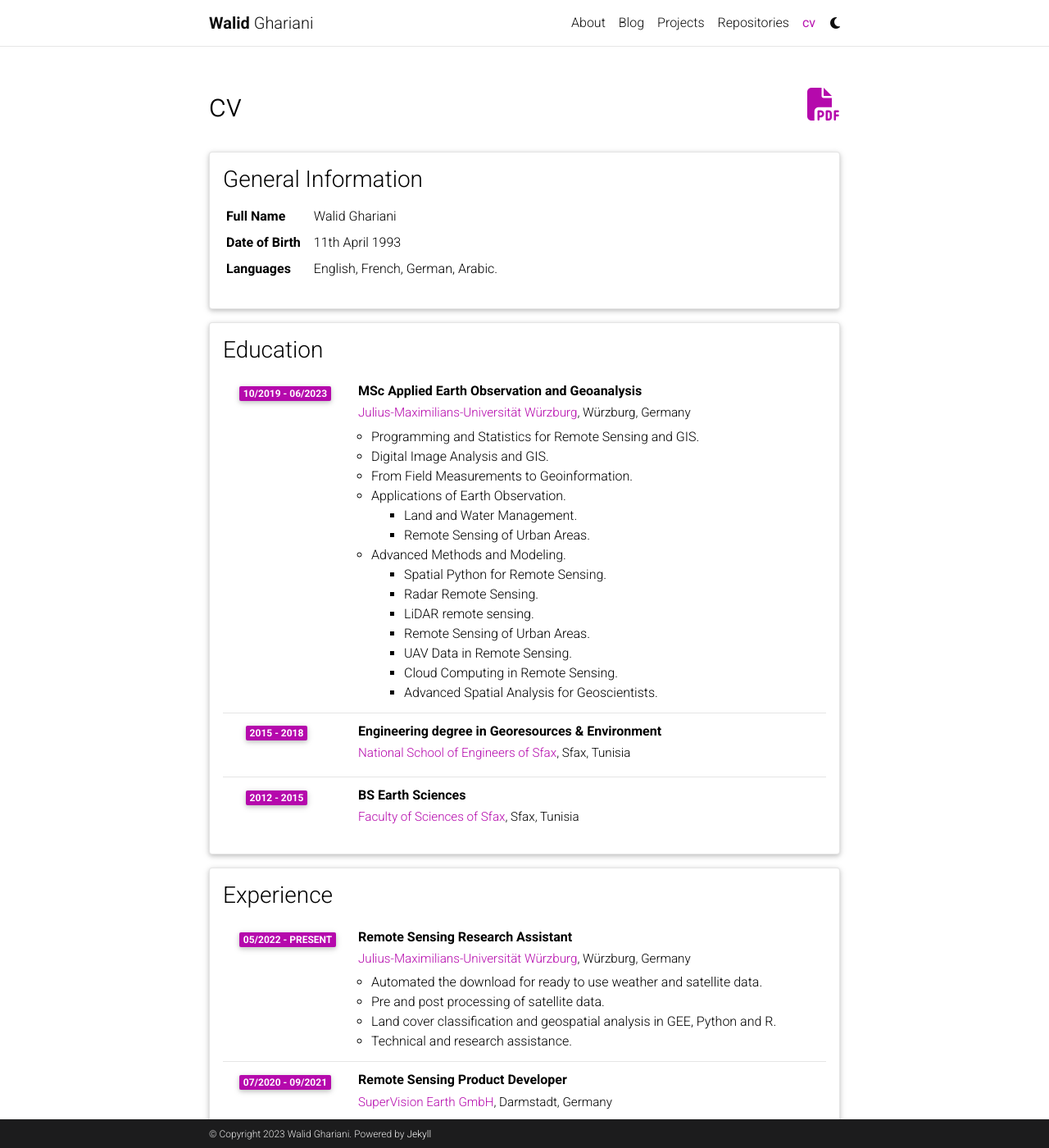
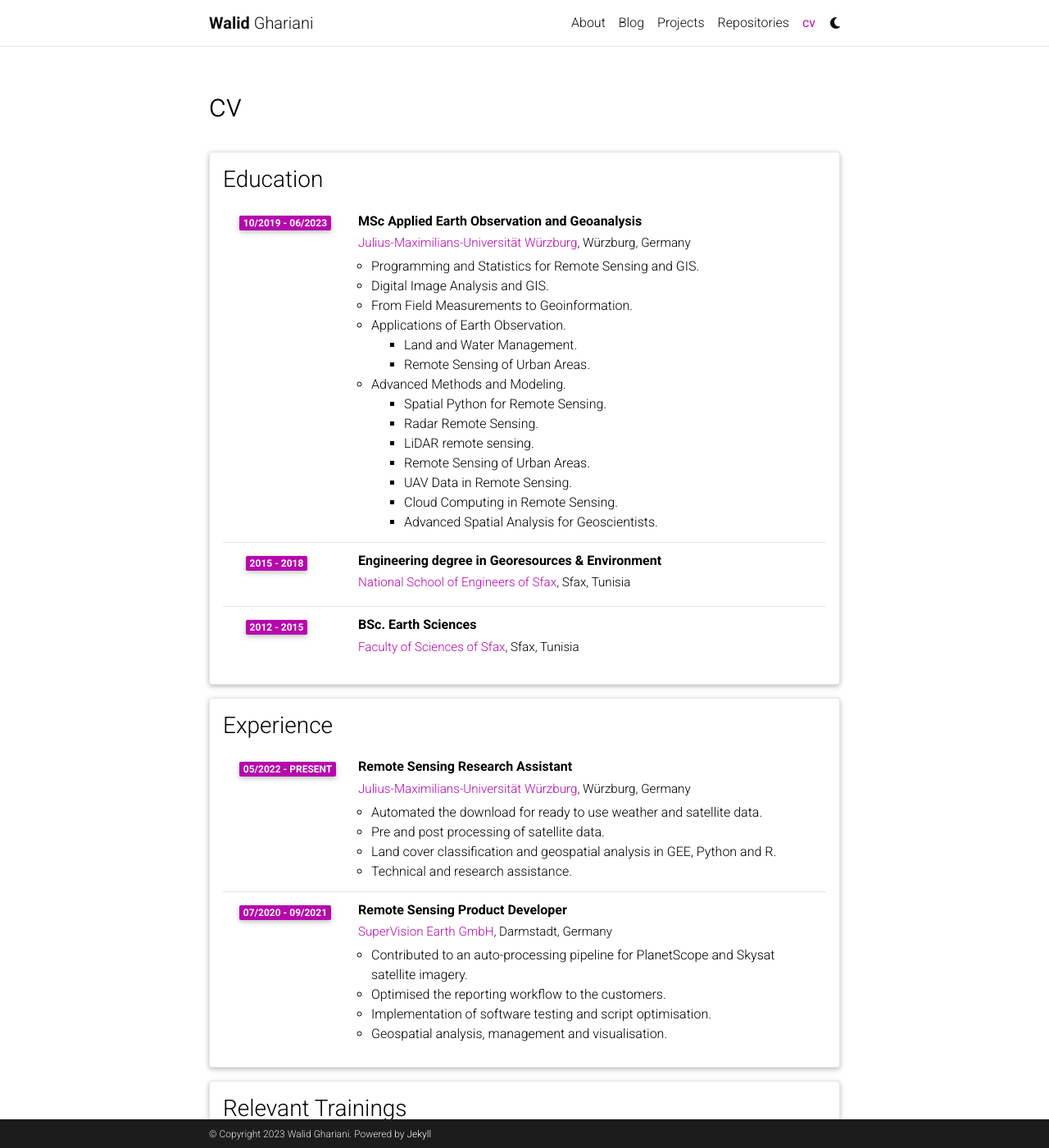
Before and after one commit to WalidGharianiEAGLE/walidgharianieagle.github.io, a Jekyll site: the page built from _pages/cv.md, in a window 1280 px wide and 1400 px high. Shown: the whole window at 82% size. Built offline with Jekyll 4.4.1, drawn with Linux system fonts in a browser that asks for light colours; comment, search, counter and statistics services are not loaded; a style sheet for code colours, icons or effects is not loaded; some of the changed text lies outside the part shown.

Commit message:
Updated the cv

```diff
--- a/_data/cv.yml
+++ b/_data/cv.yml
@@ -1,12 +1,3 @@
-- title: General Information
-  type: map
-  contents:
-    - name: Full Name
-      value: Walid Ghariani
-    - name: Date of Birth
-      value: 11th April 1993
-    - name: Languages
-      value: English, French, German, Arabic.
 - title: Education
   type: time_table
   contents:
@@ -34,7 +25,7 @@
     - title: Engineering degree in Georesources & Environment
       institution: <a href="http://www.enis.rnu.tn">National School of Engineers of Sfax</a>, Sfax, Tunisia
       year:  2015 - 2018
-    - title: BS Earth Sciences
+    - title: BSc. Earth Sciences
       institution: <a href="http://www.fss.rnu.tn">Faculty of Sciences of Sfax</a>, Sfax, Tunisia
       year:  2012 - 2015
 
@@ -111,3 +102,7 @@
   type: list
   contents:
     - <u>Hobbies:</u> Tennis, Chess, Hiking, Dancing.
+- title: Languages
+  type: list
+  contents:
+    - English, French, German, Arabic.
```
Also changed, not shown: _pages/cv.md (+1 -1 lines).
